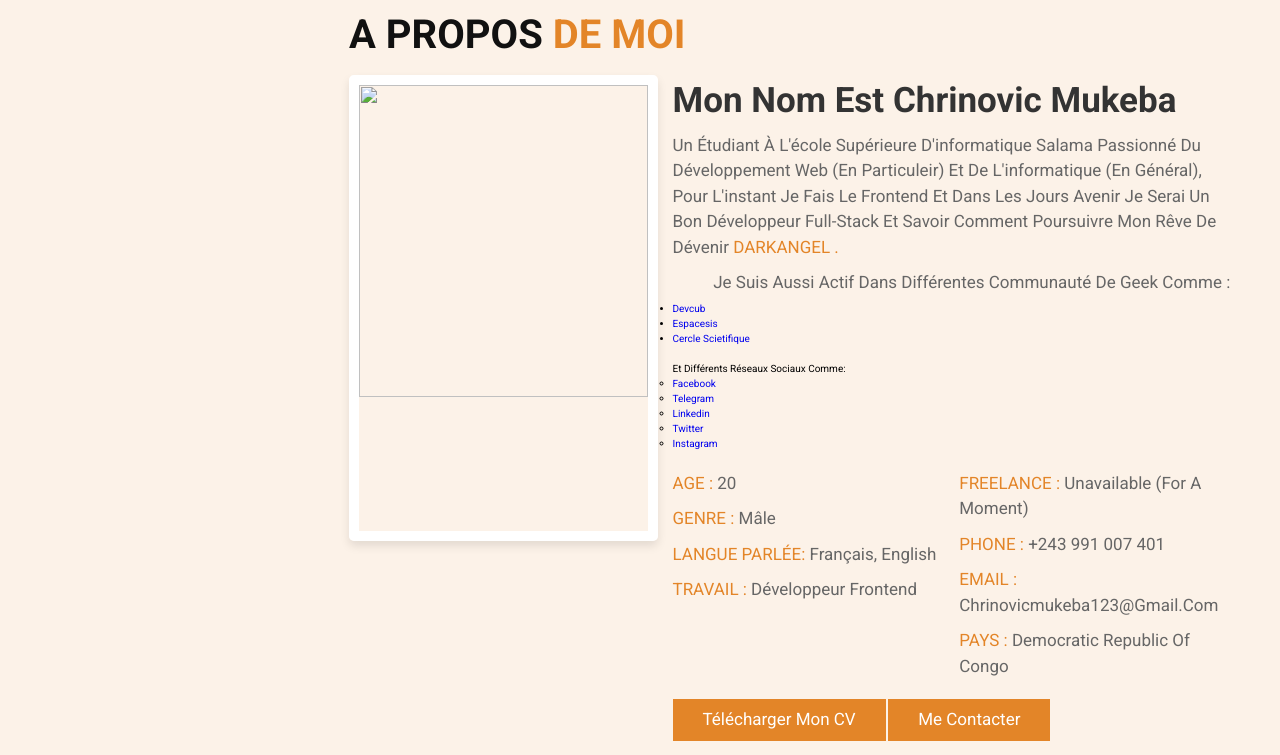
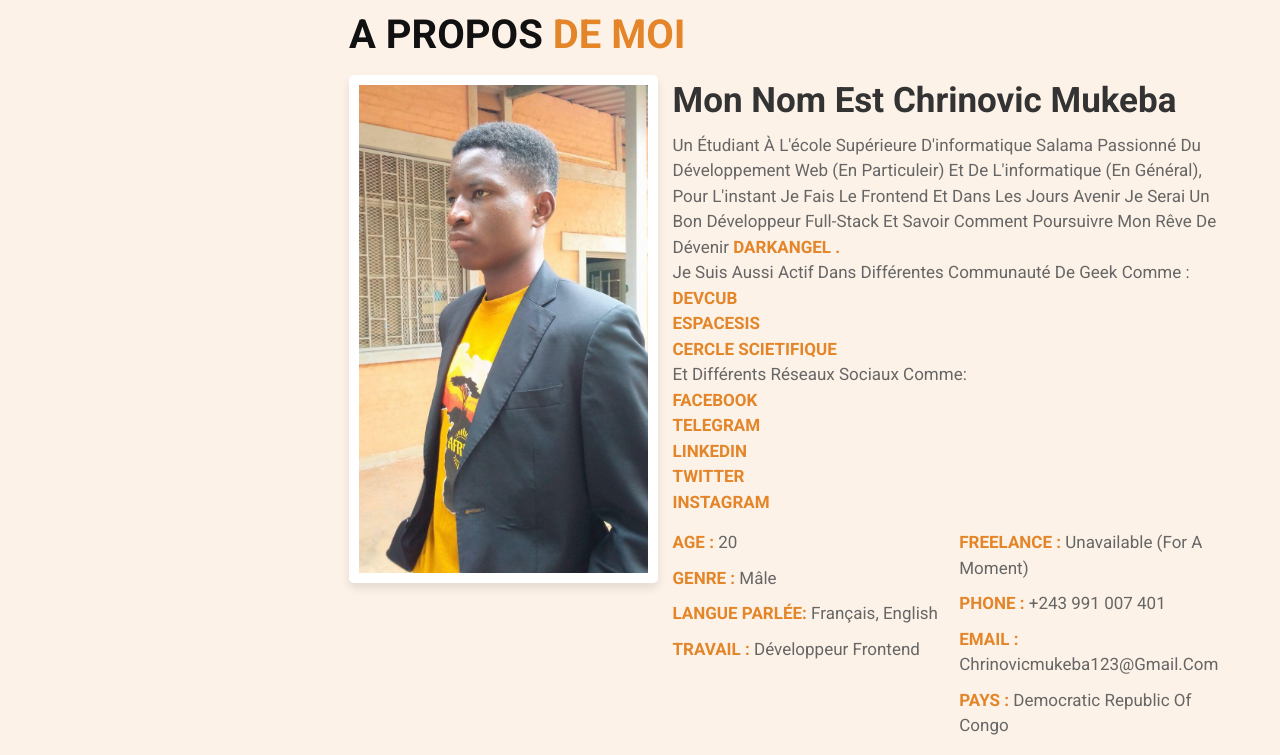
Before and after one commit to geekPastor/chrinovic_site, a plain HTML site: page index.html in a window 1280 px wide. Shown: the part 805-1560 px from the top of the page. Drawn offline with Linux system fonts and the light colour scheme.

Commit message:
Ajout des photos

```diff
--- a/css/style.css
+++ b/css/style.css
@@ -260,35 +260,13 @@ header .user .post{
 .about .row-1 .content p span{
     color: #e38528;
     text-transform: uppercase;
-    font: 600;
+    font-weight: 600;
 }
 
-.about .row-1 .interaction{
-    color:#666;
-    font-size: 1.7rem;
-    padding:.5rem 0;
-    text-align: center;
-    margin-left: 40px;
-}
-
-.about .row-1 .interaction ul {
-    margin-left: 40px;
-}
-
-.about .row-1 .interaction ul li{
-    list-style: none;
-}
-
-.about .row-1 .interaction ul li a{
-    text-decoration: none;
-}
-
-.about .row-1 .interaction ul li ul li{
-    list-style: none;
-}
-
-.about .row-1 .interaction ul li a ul li a{
-    text-decoration: none;
+.about .row-1 .content p span a{
+    text-transform: uppercase;
+    color: #e38528;
+    font-weight: bold;
 }
 
 .about .row-1 .content .box-container{
--- a/index.html
+++ b/index.html
@@ -27,7 +27,7 @@
 <header>
 
     <div class="user">
-        <img src="../images/logo.jpg">
+        <img src="./images/logo.jpg">
         <h3 class="name">Chrinovic MUKEBA</h3>
         <p class="post">Frontend developper</p>
     </div>
@@ -68,7 +68,7 @@
     </div>
 
     <div class="image">
-        <img src="../images/home-img.png" alt="">
+        <img src="./images/home-img.png" alt="">
     </div>
 
 </section>
@@ -84,7 +84,7 @@
 <div class="row-1">
 
     <div class="image">
-        <img src="../images/about-img.png" alt="">
+        <img src="./images/about-img.jpg" alt="">
     </div>
 
     <div class="content">
@@ -93,31 +93,21 @@
             un étudiant à l'école supérieure d'informatique salama
             passionné du développement web (en particuleir) et de l'informatique (en général),
               pour l'instant je fais le frontend et dans les jours avenir je serai un bon développeur
-              Full-stack et savoir comment poursuivre mon rêve de dévenir <span>Darkangel .</span>
+              Full-stack et savoir comment poursuivre mon rêve de dévenir <span>Darkangel .</span> <br>
+              Je suis aussi actif dans différentes communauté de Geek comme :
+              <span><a href="#">Devcub</a></span><br>
+              <span><a href="#">Espacesis</a></span><br>
+              <span><a href="#">Cercle Scietifique</a></span><br>
+              Et différents réseaux sociaux comme: <br>
+              <span><a href="#">Facebook</a></span><br>
+              <span><a href="#">Telegram</a></span><br>
+              <span><a href="#">Linkedin</a></span><br>
+              <span><a href="#">Twitter</a></span><br>
+              <span><a href="#">instagram</a></span>
         </p>
-
-        <p class="interaction">
-
-            Je suis aussi actif dans différentes communauté de Geek comme :
-
-              <ul>
-                <li><a href="#">Devcub</a></li>
-                <li><a href="#">Espacesis</a></li>
-                <li><a href="#">Cercle Scietifique</a> <br><br>
-                    Et différents réseaux sociaux comme:
-                    <ul>
-                        <li><a href="#">Facebook</a></li>
-                        <li><a href="#">Telegram</a></li>
-                        <li><a href="#">Linkedin</a></li>
-                        <li><a href="#">Twitter</a></li>
-                        <li><a href="#">instagram</a></li>
-                    </ul>
-                </li>
-                </ul>
 
 
 
-        </p>
         <div class="box-container">
             <div class="box">
                 <p> <span> age : </span> 20 </p>
```
